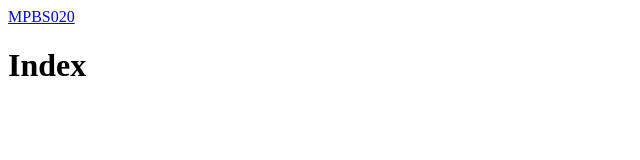
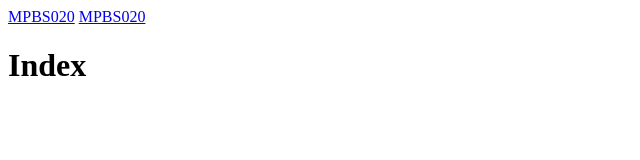
Before and after one commit to jac-tk/ByCodespace, a plain HTML site: page index.html in a window 1280 px wide. Shown: the whole page, without its empty margins (0-640 px from the left). Drawn offline with Linux system fonts and the light colour scheme.

Commit message:
index add

```diff
--- a/index.html
+++ b/index.html
@@ -1,2 +1,3 @@
-<a href="MPBS020_1">MPBS020</a>
+<a href="MPAM100">MPBS020</a>
+<a href="MPBS020">MPBS020</a>
 <h1>Index
```
